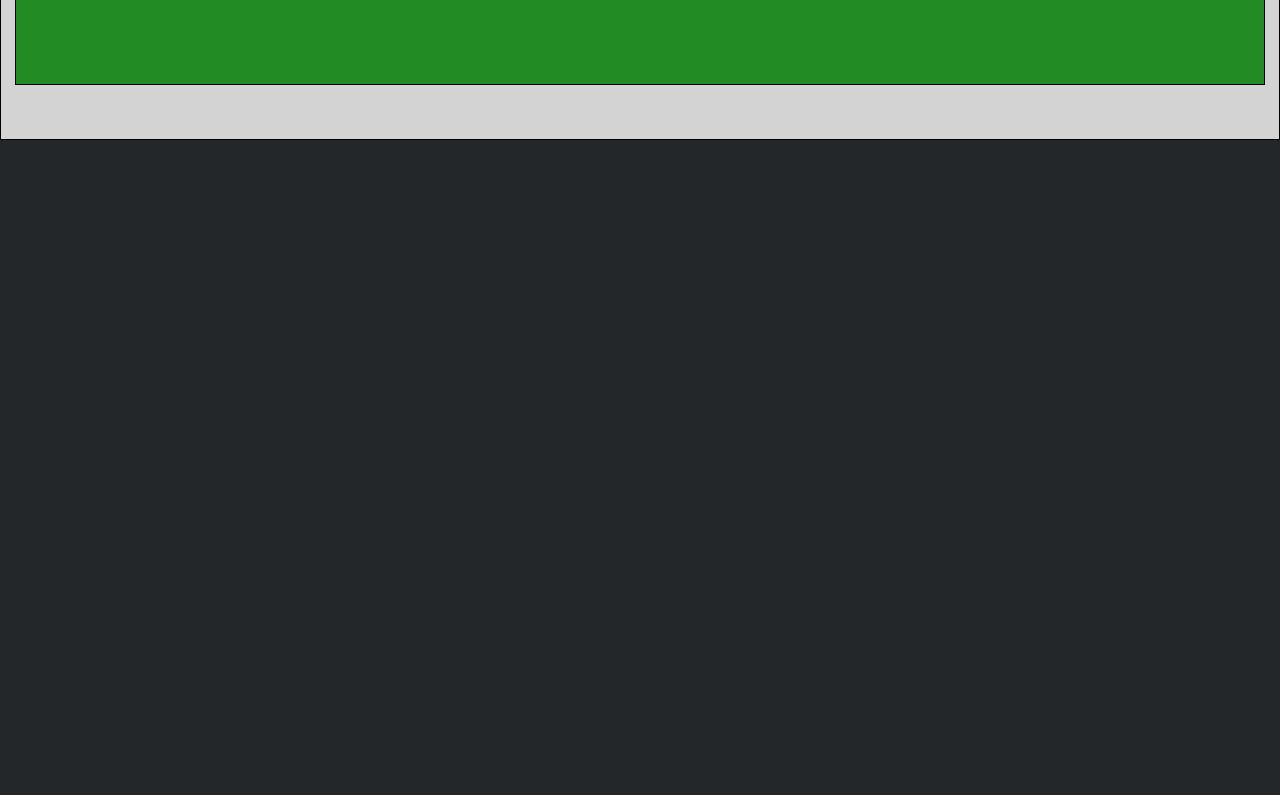
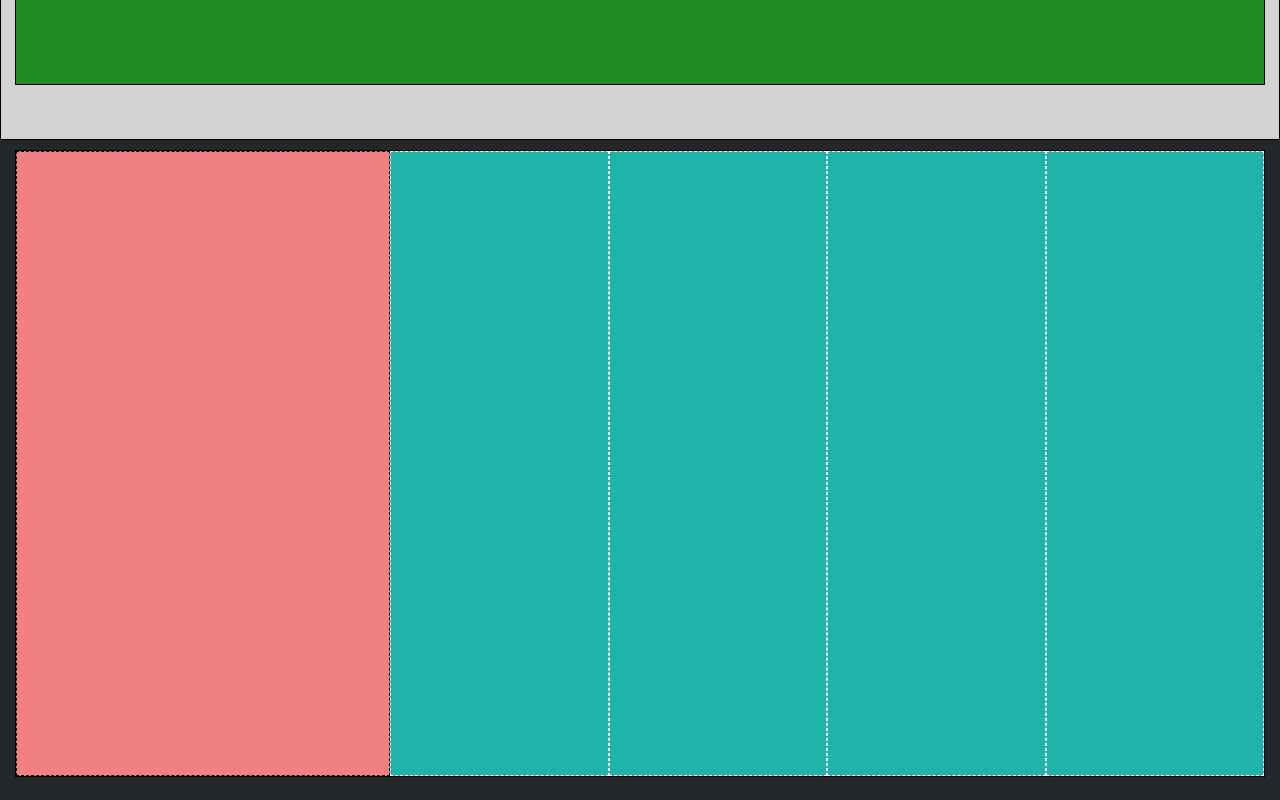
Before and after one commit to marroccuandrea/htmlcss-struttura-discord, a plain HTML site: page index.html in a window 1280 px wide. Shown: the part 3365-4165 px from the top of the page. Drawn offline with Linux system fonts and the light colour scheme.

Commit message:
[add] link-footer

```diff
--- a/css/style.css
+++ b/css/style.css
@@ -142,5 +142,44 @@ nav ul li a{
 .nero1{
     display: flex;
     background-color: #23272A;
-    height: 655px;
+    height: 660px;
+    justify-content: center;
 }
+
+.box-base{
+    display: flex;
+    width: 1250px;
+    height: 95%;
+    margin-top: 10px;
+}
+
+.box1{
+    display: flex;
+    width: 30%;
+    background-color: #F18080;
+    border: 1px dashed black;
+}
+.box2{
+    display: flex;
+    width: 17.5%;
+    background-color: #1FB3AB;
+    border: 1px dashed white;
+}
+.box3{
+    display: flex;
+    width: 17.5%;
+    background-color: #1FB3AB;
+    border: 1px dashed white;
+}
+.box4{
+    display: flex;
+    width: 17.5%;
+    background-color: #1FB3AB;
+    border: 1px dashed white;
+}
+.box5{
+    display: flex;
+    width: 17.5%;
+    background-color: #1FB3AB;
+    border: 1px dashed white;
+}
--- a/index.html
+++ b/index.html
@@ -60,14 +60,18 @@
         <div class="grigio2 debug">
             <div class="box-verde debug"></div>
         </div>
-
-        <div class="nero1">
-
-        </div>
     </main>
 
     <footer>
-
+        <div class="nero1">
+            <div class="box-base debug">
+                <div class="box1"></div>
+                <div class="box2"></div>
+                <div class="box3"></div>
+                <div class="box4"></div>
+                <div class="box5"></div>
+            </div>
+        </div>
     </footer>
 </body>
 </html>
```
